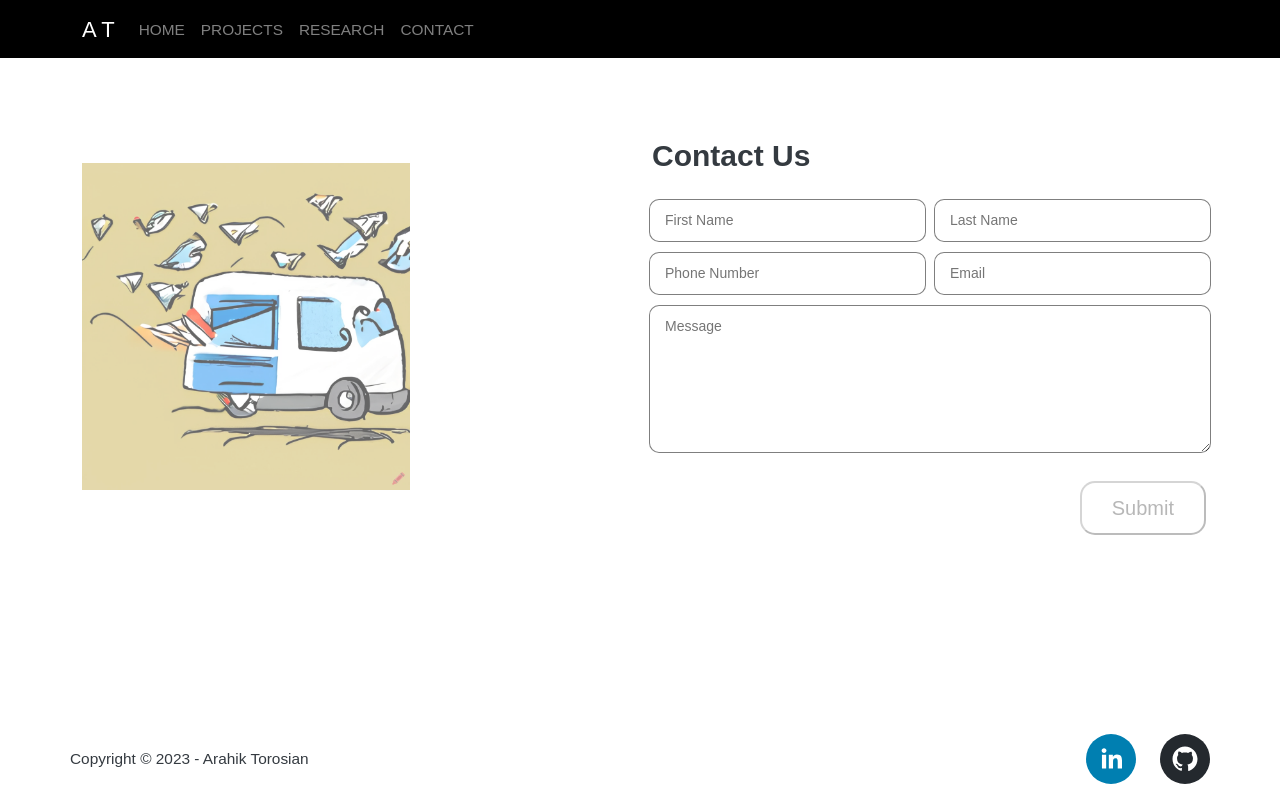
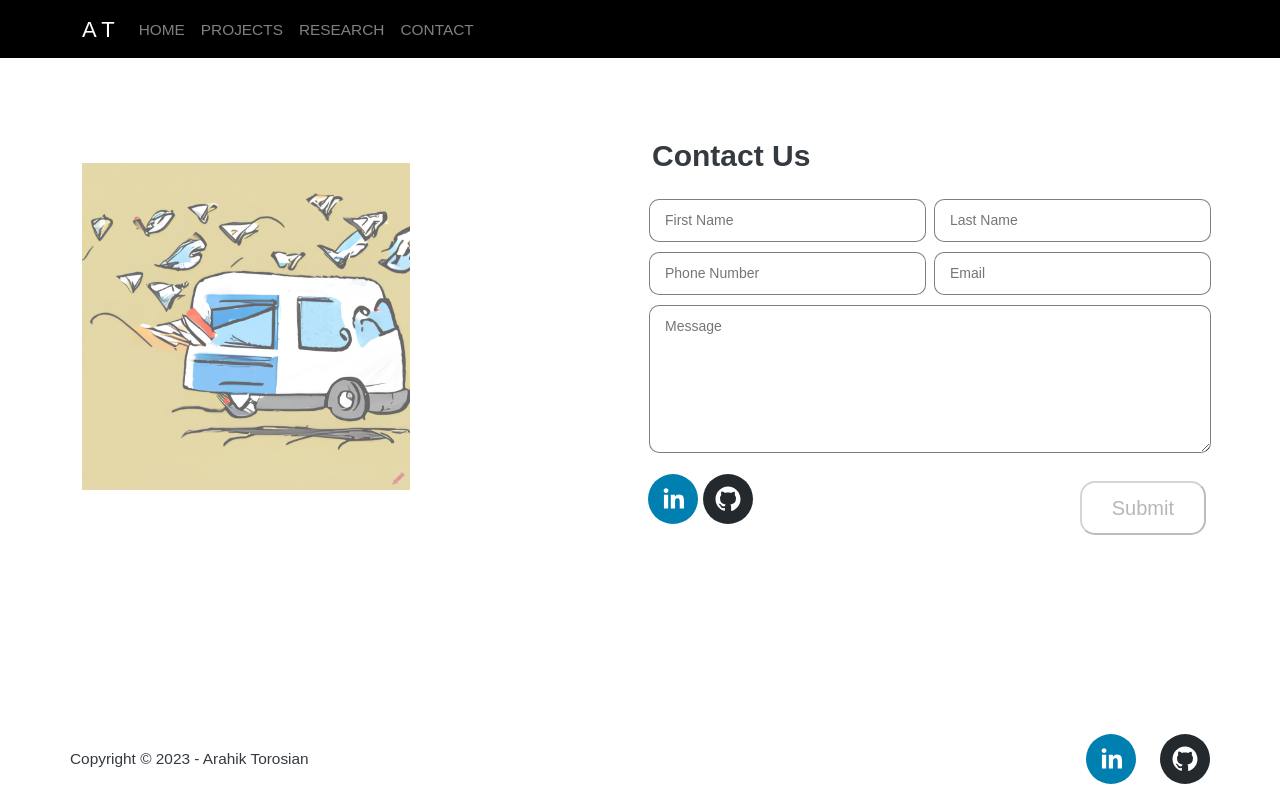
Before and after one commit to Arahikt/Portfolio, a React (Create React App) app: page /contact in a window 1280 px wide. Built offline with nearby package versions, Linux system fonts and the light colour scheme.

Commit message:
LinkedIn & GitHub buttons added to Contact Us page.

```diff
--- a/src/Home/pages/Contact.js
+++ b/src/Home/pages/Contact.js
@@ -1,10 +1,11 @@
 import React, { useState } from "react";
 import backgroundContact from "../../Assets/Images/mail-delivery.png";
 import { Container, Row, Col } from "react-bootstrap";
+import { SocialIcon } from "react-social-icons";
+import { ToastContainer, toast } from "react-toastify";
+
+import "react-toastify/dist/ReactToastify.min.css";
 import "./Contact.css";
-
-import { ToastContainer, toast } from "react-toastify";
-import "react-toastify/dist/ReactToastify.min.css";
 
 const Contact = (props) => {
   const formInitial = {
@@ -85,9 +86,14 @@ const Contact = (props) => {
                   <Col size={12} sm={6} className="px-1">
                     <input type="email" placeholder="Email" value={state.email} name="email" onChange={handleChange} />
                   </Col>
-                  <Col size={12} className="px-1">
+                  <Col size={12} sm={12} className="px-1">
                     <textarea rows="6" placeholder="Message" value={state.message} name="message" onChange={handleChange}></textarea>
-
+                  </Col>
+                  <Col size={12} sm={6} className="px-2 py-2">
+                    <SocialIcon url="https://www.linkedin.com/in/arahik-torosian/" />{" "}
+                    <SocialIcon url="https://github.com/Arahikt/" />{" "}
+                  </Col>
+                  <Col size={12} sm={6} className="px-1">
                     <button disabled={(state.firstName && state.lastName && state.email && state.phone && state.message )=== ""  } className="form-button" type="submit"><span>{buttonText}</span></button>
                   </Col>
                 </Row>
```
